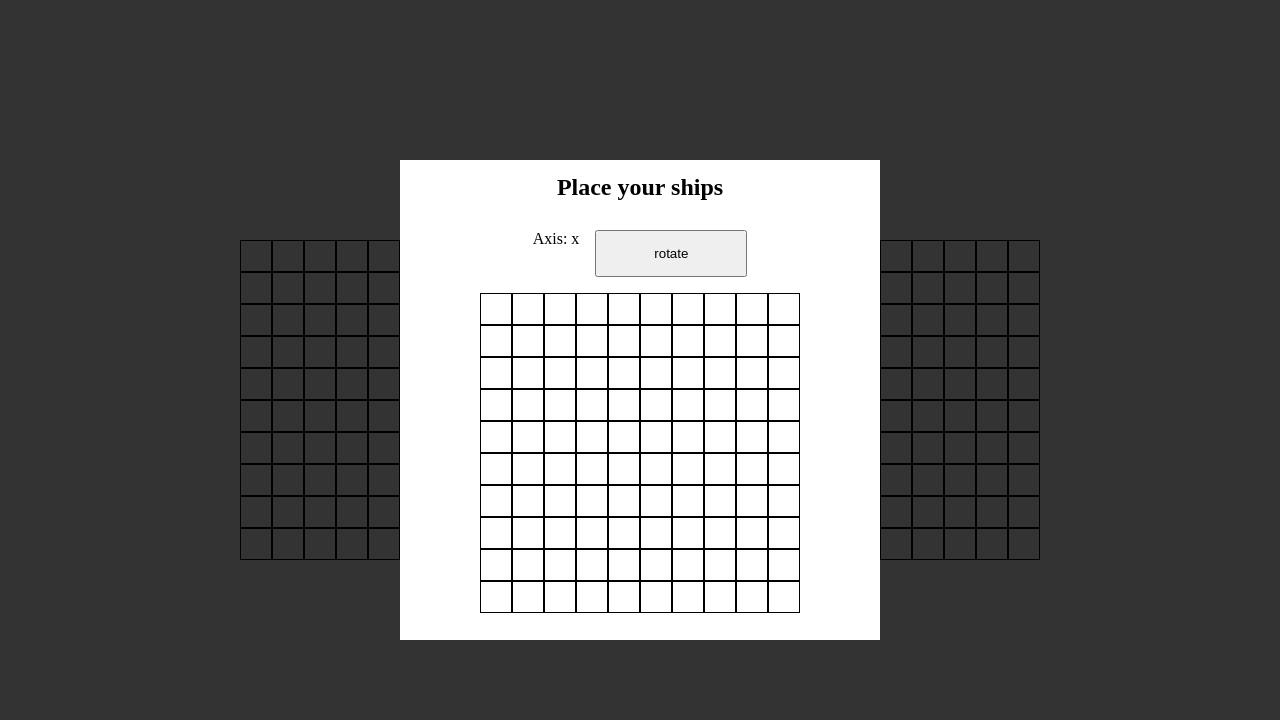
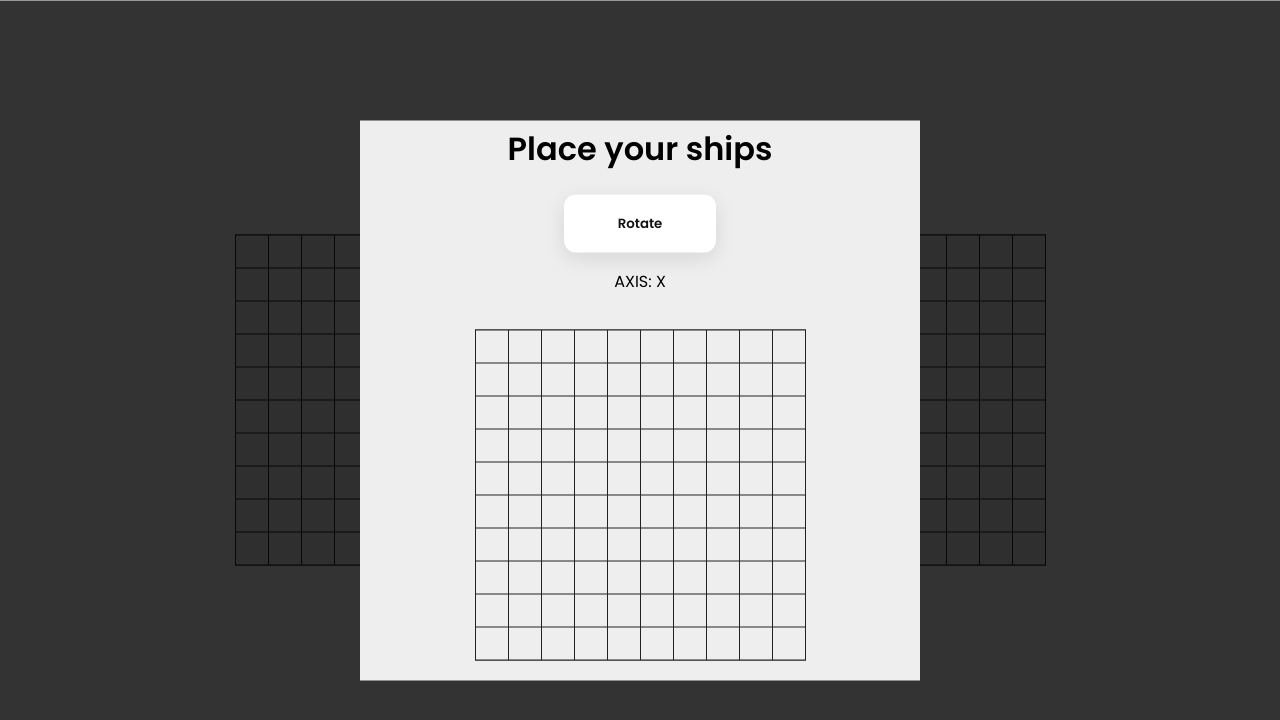
Before and after one commit to RokuFSD/battleship-jest, a website built with Vite: page index.html in a window 1280 px wide. Built offline with nearby package versions, Linux system fonts and the light colour scheme.

Commit message:
Added styles to initial modal

```diff
--- a/src/Game/GameDOM.ts
+++ b/src/Game/GameDOM.ts
@@ -68,12 +68,15 @@ const GameDOM = (() => {
     let data = validTarget(evt);
     if (!data) return;
     let { x, y } = data;
-    if (!gameConfig.playerOne.getGameboard().validCoordinates(x, y, shipsToPlace[currentShip][1]))
+    if (!gameConfig.playerOne.getGameboard().validCoordinates(x, y, shipsToPlace[currentShip][1])) {
+      handleSiblingClass(`${components.cellInvalid}`, shipsToPlace[currentShip][1], { x, y });
       return;
+    }
     if (evt.type === 'mouseover') {
-      handleSiblingClass('hovered', shipsToPlace[currentShip][1], { x, y });
+      handleSiblingClass(`${components.cellInvalid}`, shipsToPlace[currentShip][1], { x, y }, 'remove');
+      handleSiblingClass(`${components.cellHover}`, shipsToPlace[currentShip][1], { x, y });
     } else {
-      handleSiblingClass('hovered', shipsToPlace[currentShip][1], { x, y }, 'remove');
+      handleSiblingClass(`${components.cellHover}`, shipsToPlace[currentShip][1], { x, y }, 'remove');
     }
   }
 
@@ -94,7 +97,7 @@ const GameDOM = (() => {
 
   function onPlayerPlaceShip({ x, y }: { x: number; y: number }) {
     placeShip({ x, y });
-    handleSiblingClass('ship', shipsToPlace[currentShip][1], { x, y });
+    handleSiblingClass(`${components.cellShip}`, shipsToPlace[currentShip][1], { x, y });
   }
 
   function onClickAttack({ x, y }: { x: number; y: number }) {
@@ -160,8 +163,12 @@ const GameDOM = (() => {
   }
 
   function openStartModal() {
-    let axisElement = createElement('div', {}, `Axis: ${gameConfig.config.mainAxis}`);
-    let rotateBtn = Button('rotate');
+    let axisElement = createElement(
+      'div',
+      { class: `${components.modalAxis}` },
+      `Axis: ${gameConfig.config.mainAxis}`,
+    );
+    let rotateBtn = Button('Rotate');
 
     rotateBtn.addEvent('click', () => {
       gameConfig.toggleAxis();
@@ -169,9 +176,11 @@ const GameDOM = (() => {
     });
 
     gameModal.addItem([
-      createElement('h2', {}, 'Place your ships'),
+      createElement('h2', {}, [
+        createElement('span', { class: `${components.modalTitle}` }, 'Place your ships'),
+      ]),
+      rotateBtn.getButton(),
       axisElement,
-      rotateBtn.getButton(),
       gridPlayerOne.cloneNode(true),
     ]);
     root?.appendChild(gameModal.getModal());
--- a/src/styles/components.module.css
+++ b/src/styles/components.module.css
@@ -1,10 +1,17 @@
 .gridContainer,
 .gridContainerPlayer {
-  width: 20rem;
-  height: 20rem;
+  width: 331px;
+  height: 331px;
   display: grid;
   grid-template-columns: repeat(10, 2rem);
   z-index: 1000;
+  background: var(--primary-color);
+  gap: 1px;
+  border: 1px solid var(--primary-color);
+}
+
+.gridContainer:hover {
+  cursor: pointer;
 }
 
 .gridContainerPlayer {
@@ -12,15 +19,24 @@
 }
 
 .gridItem {
-  border: 1px solid #000;
+  background: #eee;
 }
 
 .missed {
   background: coral;
 }
 
-.gridItemBoat {
-  background: #222;
+.cellHover {
+  background: var(--primary-color);
+}
+
+.cellInvalid {
+  cursor: not-allowed;
+}
+
+.cellShip {
+  background: var(--primary-color);
+  animation: glow 0.5s linear;
 }
 
 .hit {
@@ -28,30 +44,125 @@
 }
 
 .missed,
-.hit{
+.hit {
   pointer-events: none;
 }
 
-.shipbox {
-  background-color: blue;
-  width: 31px;
-  height: 31px;
-}
-
-:global(.hovered) {
-  background-color: red;
-}
-
-:global(.ship) {
-  background: #222;
-  pointer-events: none;
-}
-
-.modal{
-  width: 30rem;
-  height: 30rem;
+.modal {
+  width: 35rem;
+  height: 35rem;
   position: absolute;
   top: 50%;
   left: 50%;
   transform: translate(-50%, -50%);
+  background: #eee;
 }
+
+.modal h2 {
+  font-size: var(--title-size);
+}
+
+.modal h2 span {
+  position: relative;
+  overflow: hidden;
+  display: block;
+  line-height: 1.2;
+}
+
+.modal h2 span::after {
+  content: '';
+  position: absolute;
+  top: 0;
+  right: 0;
+  width: 100%;
+  height: 100%;
+  background: white;
+  animation: a-ltr-after 2s cubic-bezier(0.77, 0, 0.18, 1) forwards;
+  transform: translateX(-101%);
+}
+
+.modal h2 span::before {
+  content: '';
+  position: absolute;
+  top: 0;
+  right: 0;
+  width: 100%;
+  height: 100%;
+  animation: a-ltr-before 2s cubic-bezier(0.77, 0, 0.18, 1) forwards;
+  transform: translateX(0);
+  background: #eee;
+}
+
+.modal h2 span:nth-of-type(1)::before,
+.modal h2 span:nth-of-type(1)::after {
+  animation-delay: 1s;
+}
+
+.modal h2 span:nth-of-type(2)::before,
+.modal h2 span:nth-of-type(2)::after {
+  animation-delay: 1.5s;
+}
+
+.modal button {
+  display: inline-flex;
+  align-items: center;
+  background-color: #fff;
+  border-radius: 12px;
+  box-shadow: transparent 0 0 0 3px, rgba(18, 18, 18, 0.1) 0 6px 20px;
+  box-sizing: border-box;
+  color: #121212;
+  font-weight: 600;
+  justify-content: center;
+  line-height: 1;
+  margin: 0;
+  outline: none;
+  padding: 0.8rem 1rem;
+  text-align: center;
+  text-decoration: none;
+  transition: box-shadow 0.2s, -webkit-box-shadow 0.2s;
+  white-space: nowrap;
+  border: 0;
+  user-select: none;
+  -webkit-user-select: none;
+  touch-action: manipulation;
+  font-family: inherit;
+  cursor: pointer;
+}
+
+.modal button:hover {
+  box-shadow: #121212 0 0 0 3px, transparent 0 0 0 0;
+}
+
+.modalAxis {
+  width: 100%;
+  text-transform: uppercase;
+}
+
+/* ===== keyframes ===== */
+@keyframes glow {
+  0% {
+    background: rgba(98, 213, 137, 0.68);
+  }
+
+  100% {
+    background: var(--primary-color);
+  }
+}
+
+@keyframes a-ltr-after {
+  0% {
+    transform: translateX(-100%);
+  }
+  100% {
+    transform: translateX(101%);
+  }
+}
+
+@keyframes a-ltr-before {
+  0% {
+    transform: translateX(0);
+  }
+  100% {
+    transform: translateX(200%);
+  }
+}
--- a/src/styles/main.css
+++ b/src/styles/main.css
@@ -1,3 +1,5 @@
+@import url('https://fonts.googleapis.com/css2?family=Poppins:wght@300;400;600&display=swap');
+
 *,
 *::before,
 *::after {
@@ -6,7 +8,15 @@
   box-sizing: border-box;
 }
 
+:root{
+  --primary-color: #222;
+
+
+  --title-size: 2rem;
+}
+
 body {
   height: 100vh;
   position: relative;
+  font-family: 'Poppins', sans-serif;
 }
```
